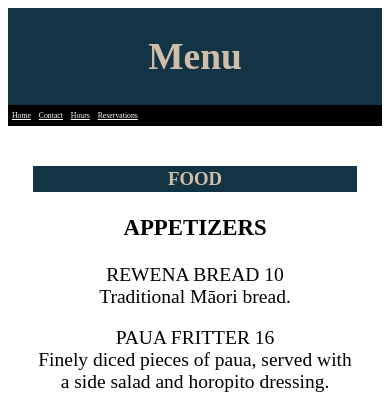
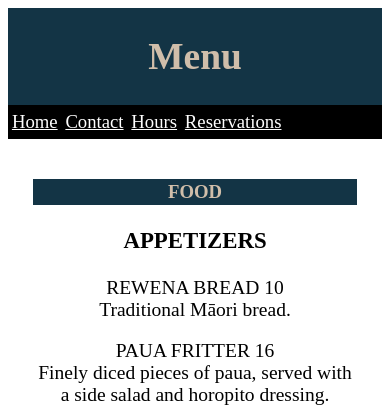
Before and after one commit to ChrisCairns10/ChrisCairns10.github.io, a PHP site: page /Menu/Menu.html in a window 390 px wide. Shown: the top 414 px of the page. Run offline with PHP 8.4, Linux system fonts and the light colour scheme.

Commit message:
Add files via upload

```diff
--- a/CSS/my-css.css
+++ b/CSS/my-css.css
@@ -37,18 +37,18 @@
     padding: 1.5vw 1vw;
     }
 
+/* If the screen size is 600px wide or less, set the font-size of <topnav> */
+@media screen and (max-width: 600px) {
+.topnav a {
+    font-size: 4.8vw;
+    }
+}
+
 /* Change link color on hover */
 .topnav a:hover {
     background-color: white;
     color:black;
     }
-
-/* If the screen size is 600px wide or less, set the font-size of <topnav> */
-@media screen and (max-width: 600px) {
-.topnav {
-    font-size: 4.8vw;
-    }
-}
 
 
  /* Create two equal columns that float next to each other */
```
